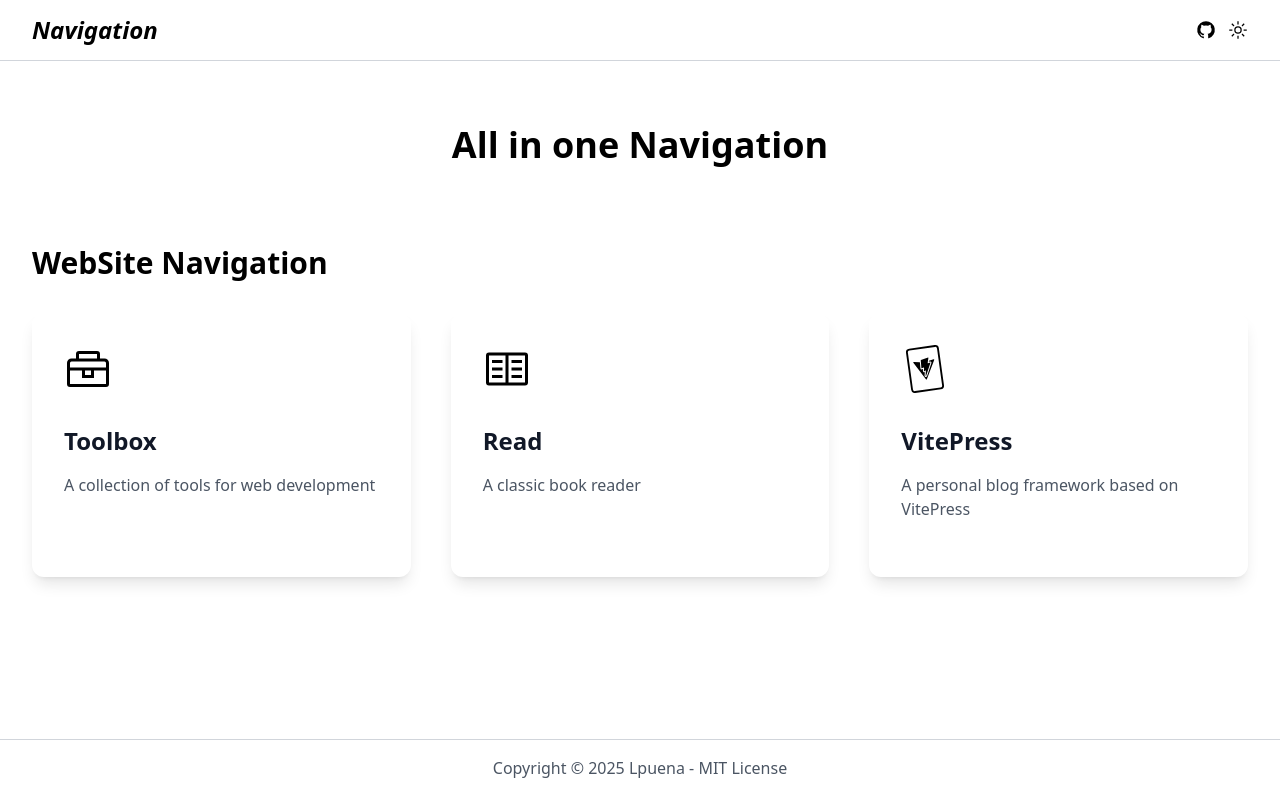
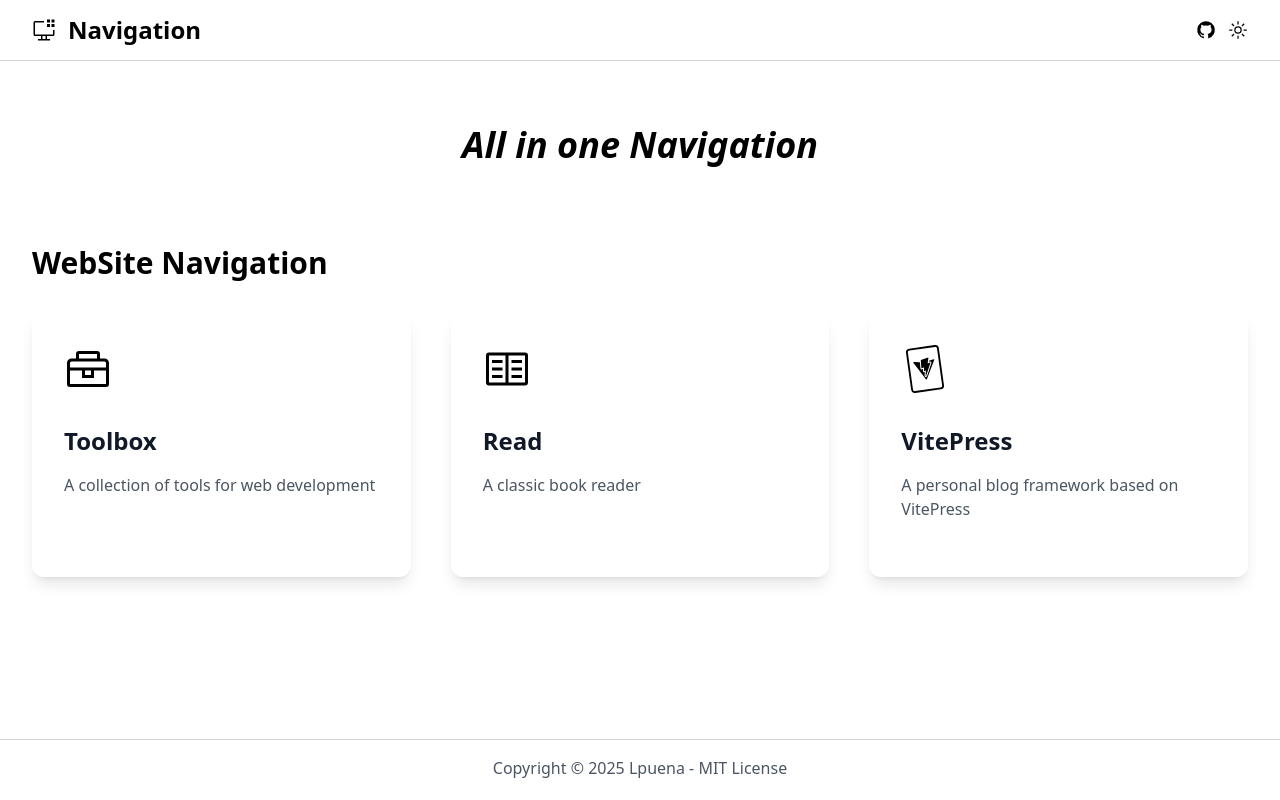
Before and after one commit to Lpuena/Lpuena.github.io, a Nuxt app: page / in a window 1280 px wide. Built offline with nearby package versions, Linux system fonts and the light colour scheme.

Commit message:
refactor: 更新导航标题样式和图标

```diff
--- a/components/AppHeader.vue
+++ b/components/AppHeader.vue
@@ -13,7 +13,8 @@ function goHome() {
       <div class="h-15 flex items-center justify-between">
         <!-- Logo and Title -->
         <div class="flex cursor-pointer items-center space-x-3" @click="goHome">
-          <h1 class="text-2xl font-bold italic">
+          <div class="i-carbon-application-web text-2xl" />
+          <h1 class="text-2xl font-bold">
             Navigation
           </h1>
         </div>
--- a/pages/index.vue
+++ b/pages/index.vue
@@ -26,9 +26,9 @@ const webSites = [
   <div>
     <!-- 欢迎区域 -->
     <div class="mx-auto mb-20 max-w-3xl text-center">
-      <h2 class="mb-8 text-4xl font-bold">
+      <h1 class="mb-8 text-4xl font-bold italic">
         All in one Navigation
-      </h2>
+      </h1>
     </div>
 
     <!-- 工具展示 -->
```
